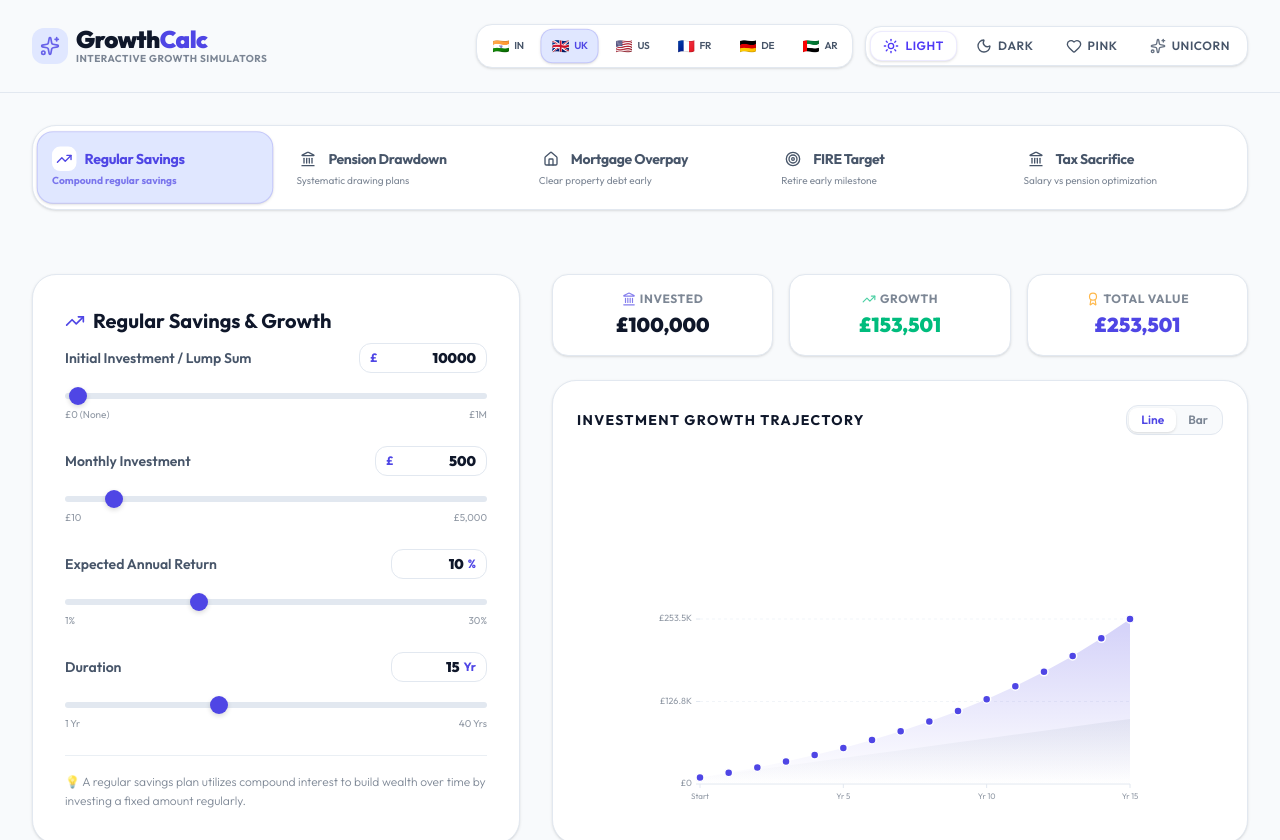
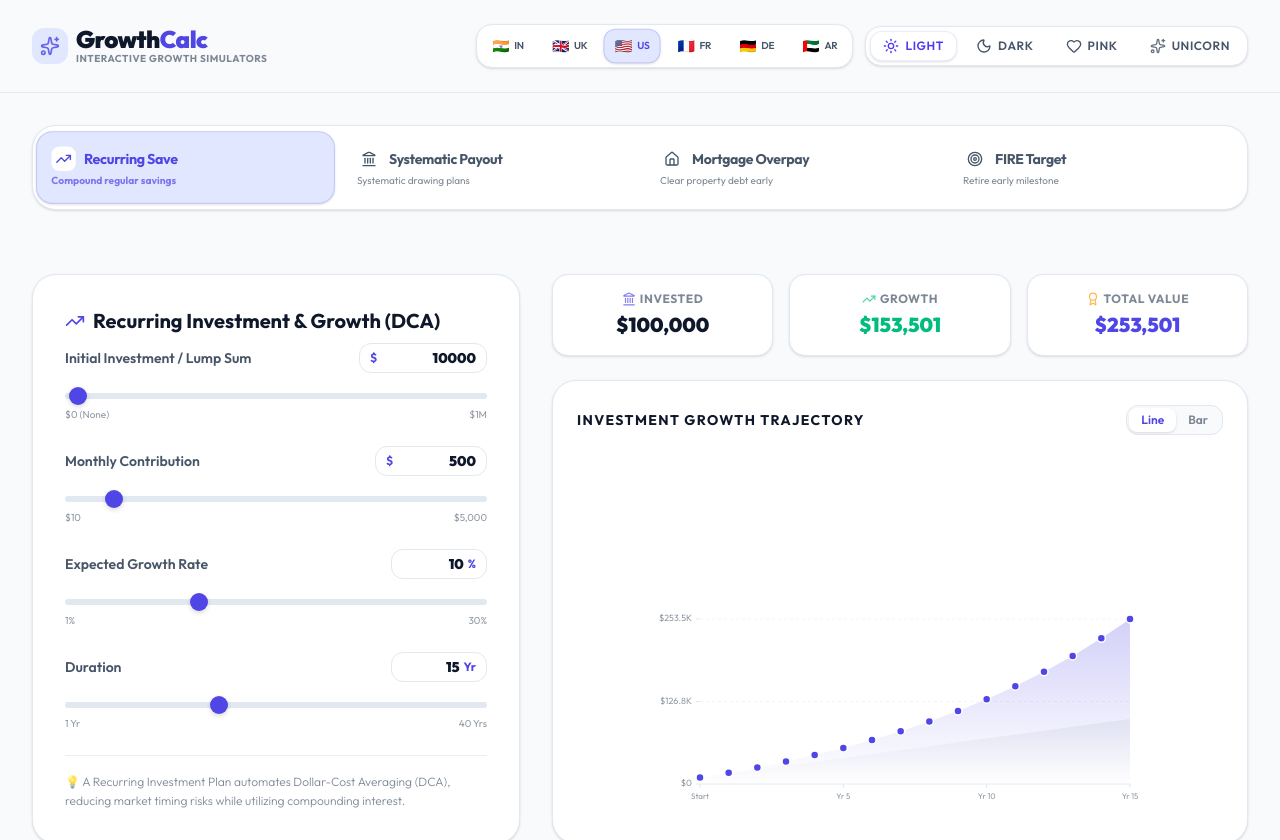
Before and after one commit to ankur20/ForwardCalc, a React (Vite) app: page / in a window 1280 px wide. Shown: the top 840 px of the page. Built offline with nearby package versions, Linux system fonts and the light colour scheme.

Commit message:
feat: Add browser locale detection and dynamic tab filtering for UK-only tax optimizer

```diff
--- a/src/App.tsx
+++ b/src/App.tsx
@@ -25,6 +25,20 @@ const getInitialLocale = (): LocaleType => {
   if (saved && ['in', 'uk', 'us', 'fr', 'de', 'ar'].includes(saved)) {
     return saved;
   }
+
+  // Detect based on browser language
+  const browserLangs = navigator.languages || [navigator.language];
+  for (const lang of browserLangs) {
+    if (!lang) continue;
+    const lowerLang = lang.toLowerCase();
+    if (lowerLang.startsWith('en-gb')) return 'uk';
+    if (lowerLang.startsWith('en-in') || lowerLang.includes('hi')) return 'in';
+    if (lowerLang.startsWith('en')) return 'us';
+    if (lowerLang.startsWith('fr')) return 'fr';
+    if (lowerLang.startsWith('de')) return 'de';
+    if (lowerLang.startsWith('ar')) return 'ar';
+  }
+
   return 'uk';
 };
 
@@ -32,6 +46,13 @@ function App() {
   const [theme, setTheme] = useState<ThemeType>(getInitialTheme);
   const [locale, setLocale] = useState<LocaleType>(getInitialLocale);
   const [activeTab, setActiveTab] = useState<TabType>('sip');
+
+  // Redirect to 'sip' tab if activeTab is 'tax' and locale is not 'uk'
+  useEffect(() => {
+    if (locale !== 'uk' && activeTab === 'tax') {
+      setActiveTab('sip');
+    }
+  }, [locale, activeTab]);
 
   // Sync theme preference to localStorage
   useEffect(() => {
@@ -78,6 +99,8 @@ function App() {
     }
   ];
 
+  const filteredTabs = tabs.filter(t => t.id !== 'tax' || locale === 'uk');
+
   return (
     <div className={`theme-${theme} min-h-screen transition-colors duration-500 bg-[var(--theme-bg)] flex flex-col justify-between`} dir={locale === 'ar' ? 'rtl' : 'ltr'}>
 
@@ -91,8 +114,8 @@ function App() {
 
         {/* Navigation Selector */}
         <div className="w-full max-w-7xl mx-auto px-4 md:px-8 mb-8 select-none">
-          <div className="grid grid-cols-2 md:grid-cols-5 gap-2.5 p-1.5 rounded-3xl bg-[var(--theme-panel)] border border-[var(--theme-border)] shadow-sm transition-all duration-300">
-            {tabs.map((tab) => (
+          <div className={`grid grid-cols-2 ${filteredTabs.length === 5 ? 'md:grid-cols-5' : 'md:grid-cols-4'} gap-2.5 p-1.5 rounded-3xl bg-[var(--theme-panel)] border border-[var(--theme-border)] shadow-sm transition-all duration-300`}>
+            {filteredTabs.map((tab) => (
               <button
                 key={tab.id}
                 onClick={() => setActiveTab(tab.id)}
```
